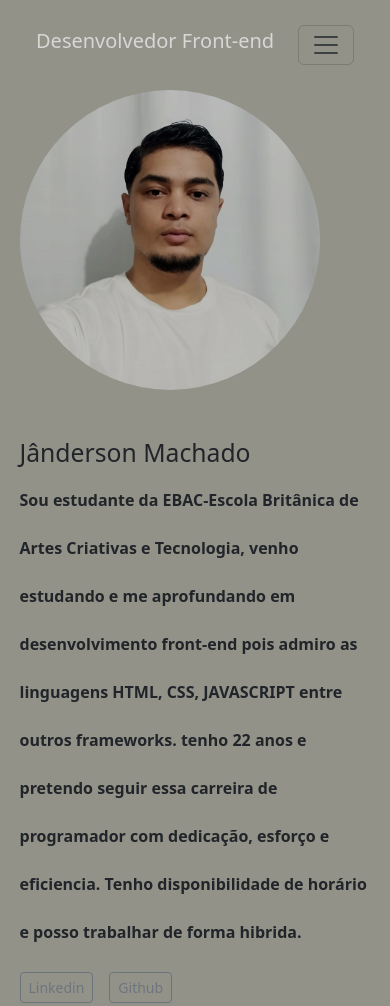
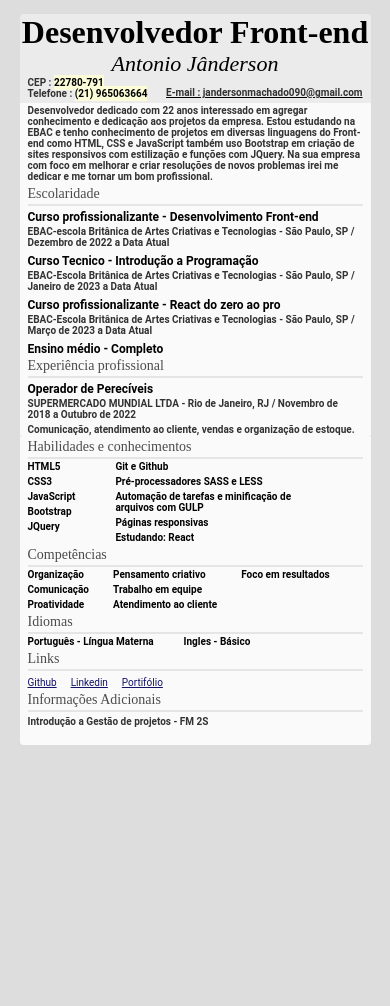
Before and after one commit to jotaMch/curriculo-jm, a plain HTML site: page index.html in a window 390 px wide. Shown: the top 1006 px of the page. After the commit the page ends 844 px from the top, so only its background shows below. Drawn offline with nearby package versions, Linux system fonts and the light colour scheme; a web font is replaced by a local one.

Commit message:
add new file

```diff
--- a/index.html
+++ b/index.html
@@ -4,175 +4,104 @@
     <meta charset="UTF-8">
     <meta http-equiv="X-UA-Compatible" content="IE=edge">
     <meta name="viewport" content="width=device-width, initial-scale=1.0">
-    <title>Janderson Machado</title>
-    <link rel="stylesheet" href="https://cdn.jsdelivr.net/npm/bootstrap@5.3.0-alpha3/dist/css/bootstrap.min.css">
-    <link rel="stylesheet" href="style.css">
+    <title>Currículo Jm</title>
+    <link rel="preconnect" href="https://fonts.googleapis.com">
+    <link rel="preconnect" href="https://fonts.gstatic.com" crossorigin>
+    <link href="https://fonts.googleapis.com/css2?family=Poltawski+Nowy&display=swap" rel="stylesheet">
+    <link rel="stylesheet" href="main.css">
 </head>
 <body>
-    <header class="navbar navbar-expand-lg sticky-top p-4" id="cabecalho">
     <div class="container">
-            <h1 class="navbar-brand">Desenvolvedor Front-end</h1>
-            <button class="navbar-toggler" data-bs-toggle="collapse" data-bs-target="#menu-navegacao">
-                <span class="navbar-toggler-icon"></span>
-            </button>
-            <nav class="navbar-collapse collapse justify-content-end" id="menu-navegacao">
-                <ul class="nav nav-pills d-block d-md-flex">
-                    <li class="nav-item fw-bold">
-                        <a href="#sobre" class="nav-link active">
-                            <i class="bi bi-house-door me-1"></i>
-                            Sobre mim
-                        </a>
-                    </li>
-                    <li class="nav-item fw-bold">
-                        <a href="#projetos" class="nav-link" >
-                            <i class="bi bi-calendar-check me-1"></i>
-                            Projetos
-                        </a>
-                    </li>
-                    <li class="nav-item fw-bold">
-                        <a href="#contato" class="nav-link">
-                            <i class="bi bi-card-text me-1"></i>
-                            Contato
-                        </a>
-                    </li>
+        <h1>Desenvolvedor Front-end</h1>
+        <h2>Antonio Jânderson</h2>
+        <div class="contato">
+            <div>
+                <p>CEP : <span>22780-791</span></p>
+                <p>Telefone : <span>(21) 965063664</span></p>
+            </div>
+            <div class="email">
+                <p>E-mail : jandersonmachado090@gmail.com</p>
+            </div>
+        </div>
+        <section id="one">
+            <div>
+                <p>Desenvolvedor dedicado com 22 anos interessado em agregar conhecimento e dedicação aos projetos da empresa. Estou estudando na EBAC e tenho conhecimento de projetos em diversas linguagens do Front-end como HTML, CSS e JavaScript também uso Bootstrap em criação de sites responsivos com estilização e funções com JQuery. Na sua empresa com foco em melhorar e criar resoluções de novos problemas irei me dedicar e me tornar um bom profissional.</p>
+            </div>
+            <div>
+                <h3>Escolaridade</h3>
+                <h4>Curso profissionalizante - Desenvolvimento Front-end</h4>
+                <p>EBAC-escola Britânica de Artes Criativas e Tecnologias - São Paulo, SP / Dezembro de 2022 a Data Atual</p>
+                <h4>Curso Tecnico - Introdução a Programação</h4>
+                <p>EBAC-Escola Britânica de Artes Criativas e Tecnologias - São Paulo, SP / Janeiro de 2023 a Data Atual</p>
+                <h4>Curso profissionalizante - React do zero ao pro</h4>
+                <p>EBAC-Escola Britânica de Artes Criativas e Tecnologias - São Paulo, SP / Março de 2023 a Data Atual</p>
+                <h4>Ensino médio - Completo</h4>
+            </div>
+            <div>
+                <h3>Experiência profissional</h3>
+                <h4>Operador de Perecíveis</h4>
+                <p>SUPERMERCADO MUNDIAL LTDA - Rio de Janeiro, RJ / Novembro de 2018 a Outubro de 2022</p>
+                <p>Comunicação, atendimento ao cliente, vendas e organização de estoque.</p>
+            </div>
+        </section>
+        <section>
+            <div>
+                <h3>Habilidades e conhecimentos</h3>
+                <div>
+                    <nav class="flex1">
+                        <ul>
+                            <li>HTML5</li>
+                            <li>CSS3</li>
+                            <li>JavaScript</li>
+                            <li>Bootstrap</li>
+                            <li>JQuery</li>
+                        </ul>
+                        <ul>
+                            <li>Git e Github</li>
+                            <li>Pré-processadores SASS e LESS</li>
+                            <li>Automação de tarefas e minificação de arquivos com GULP</li>
+                            <li>Páginas responsivas</li>
+                            <li>Estudando: React</li>
                         </ul>
                     </nav>
                 </div>
-    </header>
-    <div  data-bs-spy="scroll" data-bs-target="cabecalho" data-bs-smoot-scroll="true">
-        <section id="sobre">
-            <div class="container">
-                <div class="row justify-content-md-center">
-                    <div class="img col-md-5 col-lg-4 pt-md-5 pb-md-5">
-                        <img src="./img/perfil-original.jpg" class="d-block w-100" alt="photo perfil" />
-                    </div>
-                <div class="col-md-7 pt-5 w-md-50 ">
-                    <h2>Jânderson Machado</h2>
-                    <p class="fw-bold text-sm-1">
-                        Sou estudante da EBAC-Escola Britânica de Artes Criativas e Tecnologia, venho estudando e me aprofundando em desenvolvimento front-end pois admiro as linguagens HTML, CSS, JAVASCRIPT entre outros frameworks. tenho 22 anos e pretendo seguir essa carreira de programador com dedicação, esforço e eficiencia. Tenho disponibilidade de horário e posso trabalhar de forma hibrida.
-                    </p>
+                <h3>Competências</h3>
                 <div>
-                        <nav>
-                            <ul class="nav nav-pills">
-                                <li class="nav-item" id="primary">
-                                    <a href="https://www.linkedin.com/in/j%C3%A2nderson-machado-082b54259/" class="btn btn-outline-secondary btn-sm">Linkedin</a>
-                                </li>
-                                <li class="nav-item">
-                                    <a href="https://github.com/" class="btn btn-outline-secondary btn-sm">Github</a>
-                                </li>
+                    <nav class="flex2">
+                        <ul>
+                            <li>Organização</li>
+                            <li>Comunicação</li>
+                            <li>Proatividade</li>
+                        </ul>
+                        <ul>
+                            <li>Pensamento criativo</li>
+                            <li>Trabalho em equipe</li>
+                            <li>Atendimento ao cliente</li>
+                        </ul>
+                        <ul>
+                            <li>Foco em resultados</li>
                         </ul>
                     </nav>
                 </div>
+                <h3>Idiomas</h3>
+                <div>
+                    <nav class="idioma">
+                        <ul>
+                            <li>Português - Língua Materna</li>
+                            <li>Ingles - Básico</li>
+                        </ul>
+                    </nav>
                 </div>
+                <h3>Links</h3>
+                <div>
+                    <a href="https://github.com/jotaMch">Github</a>
+                    <a class="linkedin" href="https://www.linkedin.com/in/j%C3%A2nderson-machado-082b54259/">Linkedin</a>
+                    <a href="https://curriculo-ruddy.vercel.app/">Portifólio</a>
                 </div>
-            </div>
-    </section>
-    <section id="projetos" class="pb-5">
-        <div class="row">
-            <h2 class="section-title navbar-brand text-center pt-4 pb-5 fs-3">
-                <span>Projetos</span>
-            </h2>
-        </div>
-        <div class="container">
-            <div class="row">
-                <aside class="col-md-2">
-                    <nav class="nav nav-pills flex-column nav-project">
-                        <button type="button" data-bs-toggle="tab" data-bs-target="#recentes" class="fw-bold text-start nav-link text-color active">Projeto recente</button>
-                        <button type="button" data-bs-toggle="tab" data-bs-target="#javascript" class="fw-bold text-start nav-link text-color">Projetos JavaScript/Bootatrap</button>
-                        <button type="button" data-bs-toggle="tab" data-bs-target="#jquery" class="fw-bold text-start nav-link text-color">Projetos JQuery/Mask</button>
-                    </nav>
-                </aside>
-                <div class="col-md-10">
-                    <div class="tab-content">
-                        <div class="tab-pane active" id="recentes">
-                            <div class="row">
-                                <div class="col-md-3">
-                                    <img src="./img/loja-de-roupas.png" class="d-block w-100 rounded" alt="Loja de roupas" />
-                                    <a href="https://curso-ebac-frontend-nine.vercel.app/" ><h5 class="text-color fw-bold mt-2 ">Loja de roupas</h5></a>
-                                    <p>linguagens: HTML, CSS, Bootatrap e JQuery</p>
-                                </div>
-                            </div>
-                        </div>
-                        <div class="tab-pane" id="javascript">
-                            <div class="row">
-                                <div class="col-md-3">
-                                    <img src="./img/form.js.png" class="d-block w-100 rounded" alt="agenda" />
-                                    <a href="https://formulario-jm-valida.vercel.app/" ><h5 class="text-color fw-bold mt-2 ">Formulário JS</h5></a>
-                                    <p>linguagens: HTML, CSS e JavaScript</p>
-                                </div>
-                                <div class="col-md-3">
-                                    <img src="./img/Captura de tela 2023-04-12 190824.png" class="d-block w-100 rounded" alt="Formulario" />
-                                    <a href="https://projeto-formulario-one.vercel.app/" ><h5 class="text-color fw-bold mt-2 ">Bootatrap</h5></a>
-                                    <p>linguagens: HTML, CSS e Bootstrap</p>
-                                </div>
-                            </div>
-                        </div>
-                        <div class="tab-pane" id="jquery">
-                            <div class="row">
-                                <div class="col-md-3">
-                                    <img src="./img/galeria.png" class="d-block w-100 rounded" alt="Galeria de fotos" />
-                                    <a href="https://jm-jquery-galeria-fotos.vercel.app/" ><h5 class="text-color fw-bold mt-2 ">Galeria de fotos</h5></a>
-                                    <p>linguagens: HTML, CSS, JQuery/JavaScript</p>
-                                </div>
-                                <div class="col-md-3">
-                                    <img src="./img/form.mask.png" class="d-block w-100 rounded" alt="Formulario" />
-                                    <a href="https://projeto-formulario-one.vercel.app/" ><h5 class="text-color fw-bold mt-2 ">Formulario</h5></a>
-                                    <p>linguagens: HTML, CSS e JQuery/PluginMask</p>
-                                </div>
-                                <div class="col-md-3">
-                                    <img src="./img/tarefas.jquery.png" class="d-block w-100 rounded" alt="lista de tarrefas" />
-                                    <a href="https://tarefas-jm-jquery.vercel.app/" ><h5 class="text-color fw-bold mt-2 ">Listas de tarefas</h5></a>
-                                    <p>linguagens: HTML, CSS e JQuery/PluginMask</p>
-                                </div>
-                            </div>
-                        </div>
-                    </div>
-                </div>
-            </div>
-    </section>
-    <section>
-        <div class="container pt-5 pb-5">
-            <div class="row">
-                <h2 class="text-color text-center">
-                    Habilidades
-                </h2>
-                <div class="col-md-12 d-flex mt-5 mb-5">
-                    <div class="col-md-3">
-                        <img class="wd" src="img/html5 (1).svg" alt="icone html">
-                    </div>
-                    <div class="col-md-3">
-                        <img class="wd" src="img/css3-alt.svg" alt="icone css">
-                    </div>
-                    <div class="col-md-3">
-                        <img class="wd" src="img/square-js.svg" alt="icone javascript">
-                    </div>
-                    <div class="col-md-3">
-                        <img class="wd" src="img/bootstrap.svg" alt="icone bootstrap">
-                    </div>
-                </div>
-            </div>
-        </div>
-    </section>
-    <section id="contato">
-        <div class="container pt-5 pb-5">
-            <div class="row text-center rounded p-4 ">
-                <h3 class="section-title navbar-brand fs-5 pb-4">
-                    <span>Informações de contato</span>
-                </h3>
-                <h3 class="navbar-brand ">
-                    <span class="fw-bold">Numero de contato:</span>
-                </h3>
-                    <p class="fw-bold">
-                        (21) 965063664
-                    </p>
-                <h3 class="navbar-brand ">Cidade:</h3>
-                <p class="fw-bold">Rio de Janeiro - RJ/Curicíca</p>
-                <h3 class="navbar-brand ">Endereço de e-mail</h3>
-                    <p class="fw-bold">jandersonmachado090@gmail.com</p>
-            </div>
+                <h3>Informações Adicionais</h3>
+                <p class="p">Introdução a Gestão de projetos - FM 2S</p>
             </div>
         </section>
     </div>
-    <script src="lib/bootstrap.bundle.min.js"></script>
 </body>
 </html>
--- /dev/null
+++ b/main.css
@@ -0,0 +1,152 @@
+*{
+    margin: 0;
+    padding: 0;
+    font-family: 'Roboto', sans-serif;
+    box-sizing: border-box;
+}
+
+.container {
+    max-width: 500px;
+    margin: 14px auto;
+    border-radius: 4px;
+}
+
+body {
+    background-color: #dddddd;
+}
+
+#one {
+    margin-top: 4px;
+}
+
+#one,
+section {
+    background-color: #fafafa;
+    padding: 0 8px;
+}
+
+section {
+    border-bottom-left-radius: 4px;
+    border-bottom-right-radius: 4px;
+}
+
+.container {
+    background-color: #ededede1;
+}
+
+h2 {
+    font-weight: lighter;
+    font-family: 'Poltawski Nowy', serif;
+    font-size: 22px;
+    text-align: center;
+    font-style: italic;
+}
+
+h1 {
+    font-family: 'Poltawski Nowy', serif;
+    text-align: center;
+}
+
+.contato {
+    display: flex;
+    justify-content: space-between;
+}
+
+.contato p {
+    padding: 0 8px;
+}
+
+span,
+p,
+li {
+    font-size: 10px;
+    padding: 2px 0;
+    font-weight: bold;
+}
+
+li {
+    list-style: none;
+}
+
+p span {
+    color: #000;
+    background-color: rgb(252, 252, 217);
+}
+
+ul {
+    list-style-position: inside;
+}
+
+.email {
+    text-decoration:underline;
+    padding-top: 10px;
+}
+
+h3 {
+    font-family: 'Poltawski Nowy', serif;
+    color: rgb(75, 75, 75);
+    font-weight: lighter;
+    font-size: 14px;
+    padding-top: 2px;
+    padding-bottom: 2px;
+    border-bottom: 2px solid rgb(229, 229, 229);
+}
+
+.flex1,
+.flex2 {
+    display: flex;
+}
+
+.flex2 ul {
+    padding-right: 24px;
+}
+
+.flex1 ul {
+    padding-right: 40px;
+}
+
+.idioma ul {
+    display: flex;
+}
+
+.idioma li {
+    padding-right: 30px;
+}
+
+p {
+    color: rgb(50, 50, 50);
+}
+
+h4 {
+    font-weight: bold;
+    font-size: 12px;
+    padding-top: 4px;
+}
+
+a {
+    font-size: 10px;
+    padding: 2px 0;
+    color: rgb(18, 18, 104);
+}
+
+.linkedin {
+    margin: 0 10px;
+}
+
+.p {
+    padding: 4px 0 10px;
+}
+
+@media screen and (max-width: 767px) {
+    .container {
+        max-width: 90%;
+    }
+
+    h1 {
+        text-align: center;
+    }
+
+    .p {
+        padding-bottom: 18px;
+    }
+}
--- a/style.css
+++ /dev/null
@@ -1,121 +0,0 @@
-body {
-    overflow-x: hidden;
-}
-
-section,
-header {
-    background-color: rgb(146, 146, 137);
-}
-
-#primary {
-    padding-right: 16px;
-}
-
-#projetos {
-    background-color: #595757;
-}
-
-.text-color {
-    color: #b1b1b1;
-}
-
-#cabecalho .nav .nav-link.active{
-    background-color: #484747;
-}
-
-#cabecalho .nav .nav-link,
-.navbar-brand,
-.navbar-brand:hover,
-.nav-cardapio .nav-link.active:hover {
-    color: #d9d6d6;
-}
-
-#sobre p {
-    max-width: 600px;
-    line-height: 3;
-}
-
-.row.justify-content-center {
-    padding: 7em 0;
-}
-
-#contato .row {
-    background-color: #595757;
-    max-width: 320px;
-    margin: 0 auto;
-}
-
-.wd {
-    width: 125px;
-    height: 125px;
-    margin-left: 100px;
-}
-
-.wd:hover {
-    box-shadow: 0 0 10px 5px #b1b1b1;
-}
-
-.img img {
-    max-width: 300px;
-    border-radius: 100%;
-    filter: brightness(75%);
-}
-
-#sobre .container {
-    padding: 120px 0;
-}
-
-#projetos .container {
-    padding: 20px 0 100px;
-}
-
-#recente a h5 {
-    list-style: none;
-}
-
-.nav-project .nav-link.active:hover {
-    color: #b1b1b1 ;
-}
-
-.nav-project .nav-link.active {
-    background-color:rgb(15, 15, 15);
-    color: #b1b1b1;
-}
-
-.nav-project .nav-link.active:hover,
-.text-color:hover {
-    color: #b1b1b1;
-}
-
-@media (max-width: 767px) {
-    html, body {
-        overflow-x: hidden;
-    }
-
-    #sobre .container,
-    #projetos .container {
-        width: 90%;
-        padding: 0;
-    }
-
-    #sobre .container {
-        padding-bottom: 20px;
-    }
-
-}
-
-@media screen and (min-width: 768px) and (max-width: 1023px) {
-    #sobre .container,
-    #projetos .container {
-        width: 100%;
-        padding: 0;
-    }
-
-    #sobre .container {
-        padding-bottom: 60px;
-    }
-
-    .tab-content .row {
-        padding-left: 20px;
-    }
-}
```
Also changed, not shown: img/agenda.jscript.png (deleted), img/bootstrap.svg (deleted), img/css3-alt.svg (deleted), img/form.js.png (deleted), img/form.mask.png (deleted), img/fundos.png (deleted), img/galeria.png (deleted), img/html5 (1).svg (deleted), img/perfil-original.jpg (deleted), img/square-js.svg (deleted), img/tarefas.jquery.png (deleted), lib/bootstrap.bundle.min.js (deleted), lib/bootstrap.min.css (deleted), 2 other files. Lines whose indentation alone changed are shown as unchanged.
